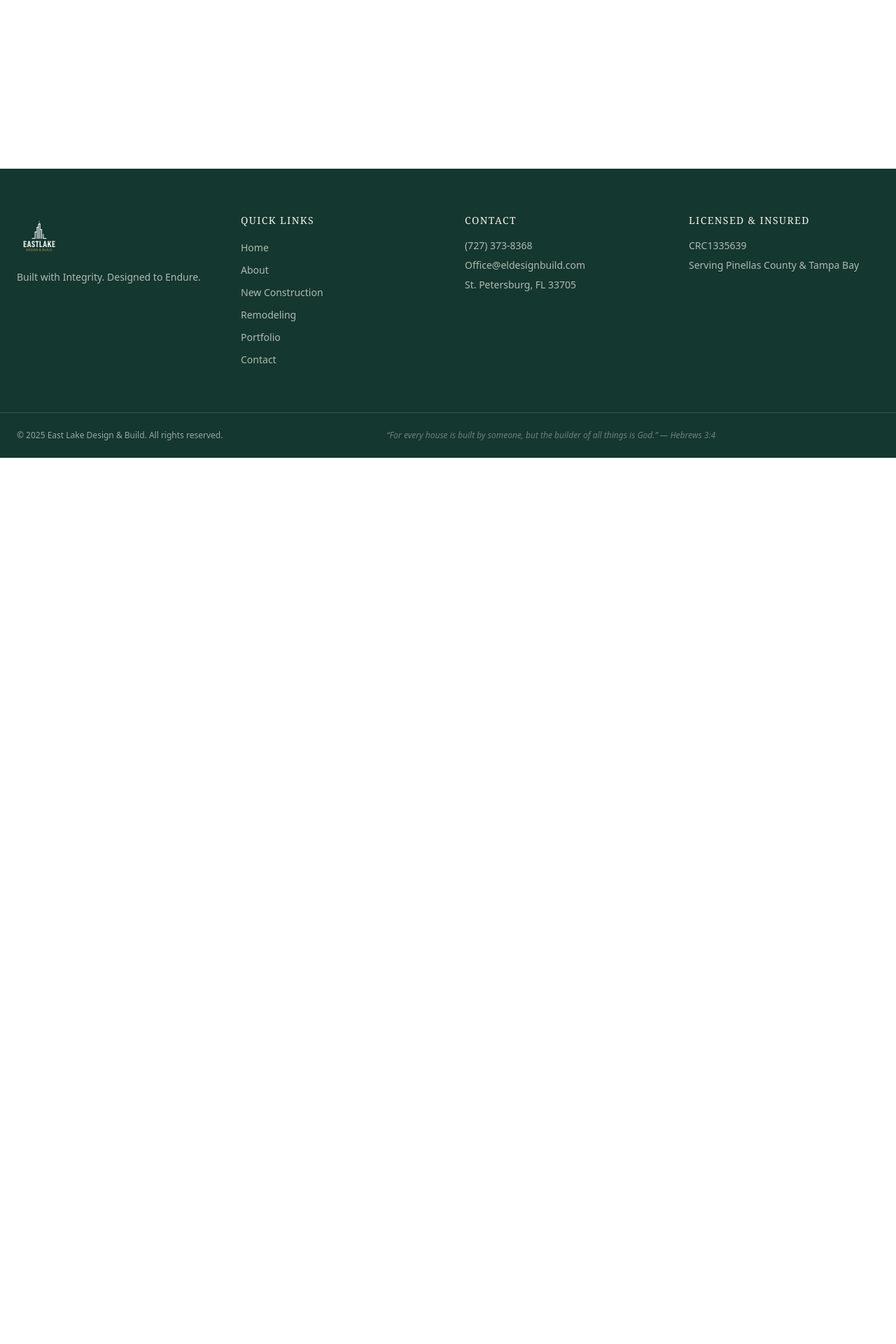
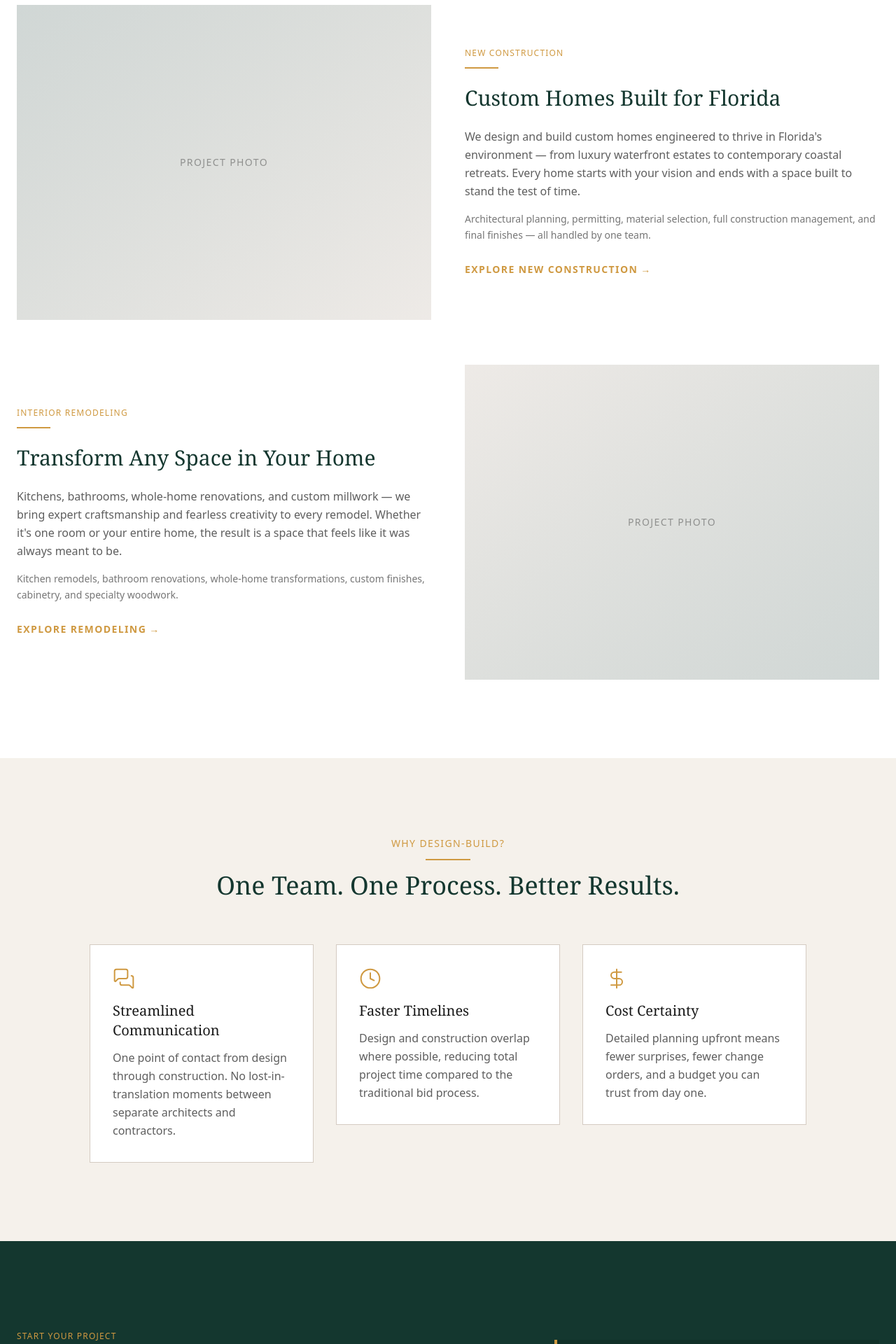
Before and after one commit to wyatt-thedigitalwash/east-lake-design-build-site, a Next.js app: page /services in a window 1280 px wide. Before the commit this address had no page. Shown: the part 640-2560 px from the top of the page at 70% size. Before the commit the page ends 1294 px from the top, so only its background shows below. Built offline with nearby package versions, Linux system fonts and the light colour scheme.

Commit message:
feat: add services landing page, make nav Services text a clickable link
Co-Authored-By: Claude Opus 4.6 <noreply@anthropic.com>

```diff
--- /dev/null
+++ b/src/app/services/page.tsx
@@ -0,0 +1,189 @@
+import type { Metadata } from "next";
+import Link from "next/link";
+import { MessagesSquare, Clock, DollarSign } from "lucide-react";
+import AnimateOnScroll from "@/components/AnimateOnScroll";
+import PageCTA from "@/components/PageCTA";
+
+export const metadata: Metadata = {
+  title:
+    "Our Services | East Lake Design & Build | Custom Homes & Remodeling",
+  description:
+    "East Lake Design & Build offers custom new home construction and interior remodeling services in St. Petersburg and Pinellas County, FL. Built with integrity. Designed to endure.",
+};
+
+const designBuildPoints = [
+  {
+    icon: MessagesSquare,
+    title: "Streamlined Communication",
+    description:
+      "One point of contact from design through construction. No lost-in-translation moments between separate architects and contractors.",
+  },
+  {
+    icon: Clock,
+    title: "Faster Timelines",
+    description:
+      "Design and construction overlap where possible, reducing total project time compared to the traditional bid process.",
+  },
+  {
+    icon: DollarSign,
+    title: "Cost Certainty",
+    description:
+      "Detailed planning upfront means fewer surprises, fewer change orders, and a budget you can trust from day one.",
+  },
+];
+
+export default function ServicesPage() {
+  return (
+    <>
+      {/* Hero */}
+      <section className="bg-cream py-20 md:py-28">
+        <div className="max-w-7xl mx-auto px-6 text-center">
+          <AnimateOnScroll>
+            <p className="text-sm uppercase tracking-widest text-gold">
+              Our Services
+            </p>
+            <div className="h-[2px] bg-gold w-16 mx-auto mt-3 mb-6" />
+          </AnimateOnScroll>
+          <AnimateOnScroll delay={100}>
+            <h1 className="font-[Georgia,serif] text-4xl md:text-5xl text-green-primary leading-tight mb-6">
+              Design-Build Done the Right Way
+            </h1>
+          </AnimateOnScroll>
+          <AnimateOnScroll delay={200}>
+            <p className="text-text-dark/70 text-lg leading-relaxed max-w-3xl mx-auto">
+              From the ground up or from the studs out — East Lake Design &amp;
+              Build brings design vision and construction expertise together
+              under one roof. No middlemen. No miscommunication. Just results.
+            </p>
+          </AnimateOnScroll>
+        </div>
+      </section>
+
+      {/* Two Service Blocks */}
+      <section className="bg-white py-20 md:py-28">
+        <div className="max-w-7xl mx-auto px-6 flex flex-col gap-16">
+          {/* Block 1: New Construction */}
+          <AnimateOnScroll>
+            <div className="grid grid-cols-1 md:grid-cols-2 gap-12 items-center">
+              <div className="h-80 md:h-[450px] bg-gradient-to-br from-green-primary/20 to-muted/40 flex items-center justify-center">
+                <span className="text-text-dark/40 text-sm uppercase tracking-widest">
+                  Project Photo
+                </span>
+              </div>
+              <div>
+                <p className="text-xs uppercase tracking-widest text-gold mb-3">
+                  New Construction
+                </p>
+                <div className="h-[2px] bg-gold w-12 mb-6" />
+                <h2 className="font-[Georgia,serif] text-3xl text-green-primary mb-6">
+                  Custom Homes Built for Florida
+                </h2>
+                <p className="text-text-dark/70 leading-relaxed mb-4">
+                  We design and build custom homes engineered to thrive in
+                  Florida&apos;s environment — from luxury waterfront estates to
+                  contemporary coastal retreats. Every home starts with your
+                  vision and ends with a space built to stand the test of time.
+                </p>
+                <p className="text-text-dark/60 text-sm leading-relaxed mb-6">
+                  Architectural planning, permitting, material selection, full
+                  construction management, and final finishes — all handled by
+                  one team.
+                </p>
+                <Link
+                  href="/services/new-construction"
+                  className="group/link inline-flex items-center text-gold text-sm font-semibold uppercase tracking-widest transition-colors duration-300 ease-in-out hover:text-green-primary"
+                >
+                  Explore New Construction{" "}
+                  <span className="inline-block ml-1 transition-transform duration-300 ease-in-out group-hover/link:translate-x-1">
+                    &rarr;
+                  </span>
+                </Link>
+              </div>
+            </div>
+          </AnimateOnScroll>
+
+          {/* Block 2: Interior Remodeling (reversed) */}
+          <AnimateOnScroll>
+            <div className="grid grid-cols-1 md:grid-cols-2 gap-12 items-center">
+              <div className="order-2 md:order-1">
+                <p className="text-xs uppercase tracking-widest text-gold mb-3">
+                  Interior Remodeling
+                </p>
+                <div className="h-[2px] bg-gold w-12 mb-6" />
+                <h2 className="font-[Georgia,serif] text-3xl text-green-primary mb-6">
+                  Transform Any Space in Your Home
+                </h2>
+                <p className="text-text-dark/70 leading-relaxed mb-4">
+                  Kitchens, bathrooms, whole-home renovations, and custom
+                  millwork — we bring expert craftsmanship and fearless
+                  creativity to every remodel. Whether it&apos;s one room or
+                  your entire home, the result is a space that feels like it was
+                  always meant to be.
+                </p>
+                <p className="text-text-dark/60 text-sm leading-relaxed mb-6">
+                  Kitchen remodels, bathroom renovations, whole-home
+                  transformations, custom finishes, cabinetry, and specialty
+                  woodwork.
+                </p>
+                <Link
+                  href="/services/remodeling"
+                  className="group/link inline-flex items-center text-gold text-sm font-semibold uppercase tracking-widest transition-colors duration-300 ease-in-out hover:text-green-primary"
+                >
+                  Explore Remodeling{" "}
+                  <span className="inline-block ml-1 transition-transform duration-300 ease-in-out group-hover/link:translate-x-1">
+                    &rarr;
+                  </span>
+                </Link>
+              </div>
+              <div className="order-1 md:order-2 h-80 md:h-[450px] bg-gradient-to-br from-muted/40 to-green-primary/20 flex items-center justify-center">
+                <span className="text-text-dark/40 text-sm uppercase tracking-widest">
+                  Project Photo
+                </span>
+              </div>
+            </div>
+          </AnimateOnScroll>
+        </div>
+      </section>
+
+      {/* Why Design-Build */}
+      <section className="bg-cream py-20 md:py-28">
+        <div className="max-w-7xl mx-auto px-6">
+          <AnimateOnScroll>
+            <p className="text-sm uppercase tracking-widest text-gold text-center">
+              Why Design-Build?
+            </p>
+            <div className="h-[2px] bg-gold w-16 mx-auto mt-3 mb-4" />
+          </AnimateOnScroll>
+          <AnimateOnScroll delay={100}>
+            <h2 className="font-[Georgia,serif] text-3xl md:text-4xl text-green-primary text-center mb-16">
+              One Team. One Process. Better Results.
+            </h2>
+          </AnimateOnScroll>
+
+          <div className="grid grid-cols-1 md:grid-cols-3 gap-8 max-w-5xl mx-auto">
+            {designBuildPoints.map((point, i) => (
+              <AnimateOnScroll key={point.title} delay={i * 150}>
+                <div className="bg-white border border-muted p-8">
+                  <point.icon
+                    className="text-gold mb-4"
+                    size={32}
+                    strokeWidth={1.5}
+                  />
+                  <h3 className="font-[Georgia,serif] text-xl text-text-dark mb-3">
+                    {point.title}
+                  </h3>
+                  <p className="text-text-dark/70 leading-relaxed">
+                    {point.description}
+                  </p>
+                </div>
+              </AnimateOnScroll>
+            ))}
+          </div>
+        </div>
+      </section>
+
+      {/* CTA */}
+      <PageCTA headline={"Let's Talk About\nYour Next Project"} />
+    </>
+  );
+}
--- a/src/components/Navigation.tsx
+++ b/src/components/Navigation.tsx
@@ -54,9 +54,12 @@ export default function Navigation() {
             onMouseEnter={() => setServicesOpen(true)}
             onMouseLeave={() => setServicesOpen(false)}
           >
-            <button className="font-sans text-sm uppercase tracking-widest text-cream hover:text-gold transition-colors">
+            <Link
+              href="/services"
+              className="font-sans text-sm uppercase tracking-widest text-cream hover:text-gold transition-colors"
+            >
               Services
-            </button>
+            </Link>
             {servicesOpen && (
               <div className="absolute top-full left-0 mt-0 pt-2">
                 <div className="bg-green-dark border border-cream/10 shadow-lg min-w-[200px]">
@@ -122,9 +125,13 @@ export default function Navigation() {
               About
             </Link>
             <div className="flex flex-col">
-              <span className="text-sm uppercase tracking-widest text-cream py-2">
+              <Link
+                href="/services"
+                onClick={() => setMobileOpen(false)}
+                className="text-sm uppercase tracking-widest text-cream py-2"
+              >
                 Services
-              </span>
+              </Link>
               {serviceLinks.map((link) => (
                 <Link
                   key={link.href}
```
